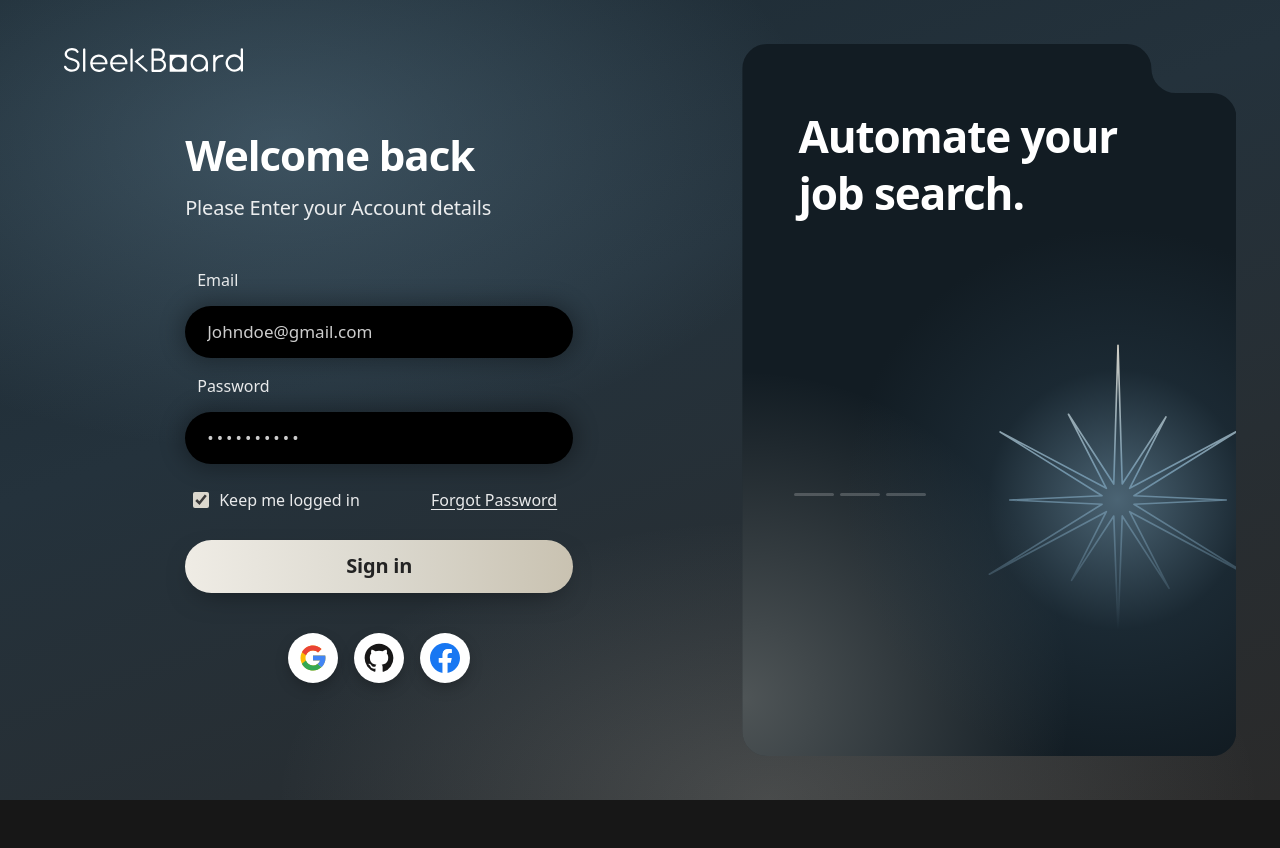
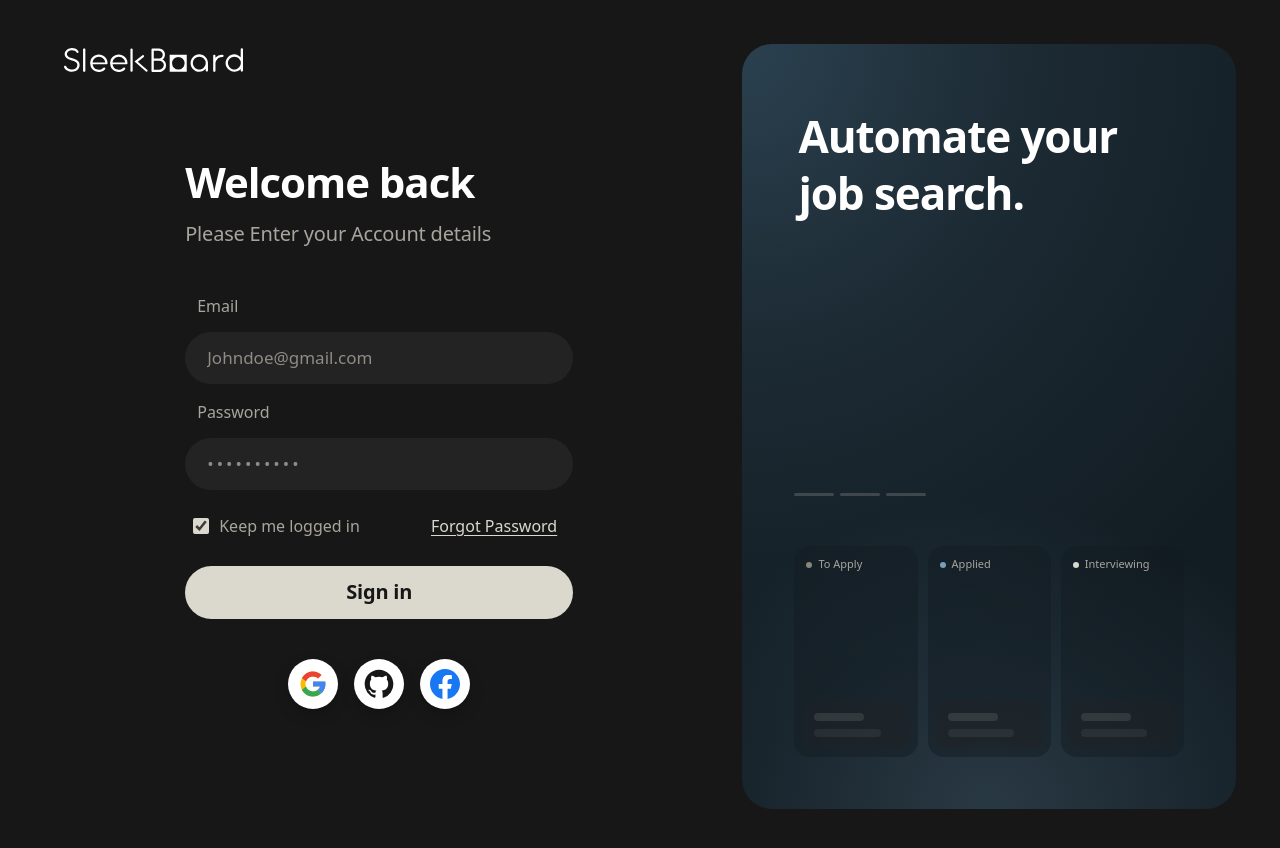
Before and after one commit to JoshuaKirabo/SleekBoard_Client, a React (Vite) app: page /login in a window 1280 px wide. Shown: the top 848 px of the page. Before the commit the page ends 800 px from the top, so only its background shows below. Built offline with nearby package versions, Linux system fonts and the light colour scheme; no server answers; a web font is replaced by a local one.

Commit message:
feat(ui): Recoloured the login screen to the app palette, squared off its feature panel and swapped the star for a live board preview.

```diff
--- /dev/null
+++ b/src/components/login/BoardPreview.jsx
@@ -0,0 +1,79 @@
+import { STATUSES } from "../jobs/statuses.js";
+import { MailIcon, PersonIcon } from "../icons.jsx";
+
+// The first three lanes of the real board, with their real names and colours.
+const LANES = STATUSES.slice(0, 3);
+
+// Which lane the card sits in for each feature: it's saved while Fill in and Contact finder run, and the Gmail
+// reply moves it to Interviewing.
+const LANE_FOR_STEP = [0, 0, 2];
+
+// Faint stand-in cards under the live one, so the strip reads as a board and not a single card.
+function GhostCard()
+  {
+    return (
+      <div className="rounded-xl bg-surface/35 p-3" aria-hidden="true">
+        <span className="block h-2 w-3/5 rounded-full bg-ink/10" />
+        <span className="mt-2 block h-2 w-4/5 rounded-full bg-ink/[0.06]" />
+      </div>
+    );
+  }
+
+// The one card that acts out the feature on screen. Its lines come up one after another when it's first filled in,
+// the contact fades in under the location, and a mail mark shows once the reply has moved it.
+function LiveCard({ step })
+  {
+    const found = step >= 1;
+    const replied = step >= 2;
+
+    return (
+      <div className="card-rise rounded-xl bg-surface p-3 shadow-[0_14px_30px_-14px_rgba(0,0,0,0.7)]">
+        <div className="rise flex items-center gap-2" style={{ "--i": 2 }}>
+          <span className="grid size-5 shrink-0 place-items-center rounded-md bg-cream text-[10px] font-bold text-canvas">N</span>
+          <span className="truncate text-[12px] font-semibold">Nimbus</span>
+          <MailIcon size={12} className={`ml-auto shrink-0 text-cream transition-opacity duration-300 ease-out-strong ${replied ? "opacity-100" : "opacity-0"}`} />
+        </div>
+        <p className="rise mt-2 text-[12px] leading-snug text-ink" style={{ "--i": 4 }}>Software Engineer</p>
+        <p className="rise mt-0.5 text-[11px] text-ink-3" style={{ "--i": 6 }}>Remote</p>
+        <p className={`mt-2 flex items-center gap-1.5 text-[11px] text-ink-2 transition-[opacity,translate] duration-300 ease-out-strong ${found ? "translate-y-0 opacity-100" : "translate-y-1 opacity-0"}`}>
+          <PersonIcon size={11} className="shrink-0 text-cream" />
+          <span className="truncate">Dana Reyes</span>
+        </p>
+      </div>
+    );
+  }
+
+// A small slice of the board under the feature text. The live card slides between lanes as the features turn over,
+// so you see what each one does to a real card. A new round starts a fresh card, keyed by round, which fills in again.
+export default function BoardPreview({ step, round })
+  {
+    const lane = LANE_FOR_STEP[step];
+
+    return (
+      <div className="relative" aria-hidden="true">
+        <div className="grid grid-cols-3 gap-2.5">
+          {LANES.map((status) => (
+            <div key={status.id} className="rounded-2xl bg-board-deep/45 p-2">
+              <p className="flex items-center gap-1.5 px-1 pt-0.5 pb-2 text-[11px] font-medium text-ink-2">
+                <span className={`h-1.5 w-1.5 rounded-full ${status.rail}`} />
+                {status.label}
+              </p>
+              <div className="h-[112px]" />
+              <div className="mt-2 space-y-2">
+                <GhostCard />
+              </div>
+            </div>
+          ))}
+        </div>
+
+        {/* Sits over the empty top slot of whichever lane it's in. Each lane is a third of the row less the gaps, and
+            the move is the lane's own width plus one gap per lane. */}
+        <div
+          className="absolute top-[34px] left-2 w-[calc((100%-20px)/3-16px)] transition-transform duration-[650ms] ease-in-out-strong"
+          style={{ transform: `translateX(calc(${lane} * (100% + 26px)))` }}
+        >
+          <LiveCard key={round} step={step} />
+        </div>
+      </div>
+    );
+  }
--- a/src/components/login/FeaturePanel.jsx
+++ b/src/components/login/FeaturePanel.jsx
@@ -1,6 +1,5 @@
 import { useState } from "react";
-import NotchedPanel from "./NotchedPanel.jsx";
-import Starburst from "./Starburst.jsx";
+import BoardPreview from "./BoardPreview.jsx";
 
 // What SleekBoard does for you, one at a time: what happens, then the feature's name and what it saves you.
 const FEATURES = [
@@ -21,44 +20,47 @@ const FEATURES = [
   },
 ];
 
-const PANEL_NOTCH = { notchWidth: 85, notchHeight: 49, radius: 30 };
-
 const barClass = "grid h-6 w-10 cursor-pointer place-items-center rounded-sm focus-visible:outline-2 focus-visible:outline-offset-2 focus-visible:outline-cream";
 
-// The dark right half of the login card: what SleekBoard does, cycling through on its own, with a line star
-// glowing behind it.
+// The dark right half of the login screen: what SleekBoard does, cycling through on its own, with a slice of the
+// board underneath acting each one out on a card.
 export default function FeaturePanel()
   {
-    const [index, setIndex] = useState(0);
-    const feature = FEATURES[index];
+    const [turn, setTurn] = useState({ index: 0, round: 0 });
+    const feature = FEATURES[turn.index];
+
+    // Coming back round to the first feature counts as a new round, so the board preview starts a fresh card.
+    const goTo = (at) => setTurn((now) => ({ index: at, round: at === 0 && now.index !== 0 ? now.round + 1 : now.round }));
 
     // The lit bar's fill runs the clock. When it's full, the next statement comes in, and after the last one it starts over.
-    const showNext = () => setIndex((now) => (now + 1) % FEATURES.length);
+    const showNext = () => goTo((turn.index + 1) % FEATURES.length);
 
     return (
-      <NotchedPanel notch={PANEL_NOTCH} className="login-feature-panel relative h-full overflow-hidden px-[52px] pt-[64px]">
-        <Starburst className="pointer-events-none absolute top-[64%] left-[76%] w-[330px] -translate-x-1/2 -translate-y-1/2" />
-
+      <div className="login-feature-panel relative flex h-full flex-col overflow-hidden rounded-[30px] px-[52px] pt-[64px] pb-[52px]">
         <h2 className="relative pl-1 text-[44px] font-semibold leading-[1.3] tracking-[-0.025em]">
           Automate your<br />job search.
         </h2>
 
-        <div key={index} className="login-feature relative mt-10 min-h-[204px]">
-          <p className="max-w-[400px] text-[17px] leading-[30px] text-white/95">{feature.text}</p>
+        <div key={turn.index} className="login-feature relative mt-10 min-h-[204px]">
+          <p className="max-w-[400px] text-[17px] leading-[30px] text-ink">{feature.text}</p>
           <p className="mt-9 text-[19px] font-semibold tracking-[-0.01em]">{feature.name}</p>
-          <p className="mt-2 text-[17px] text-white/85">{feature.line}</p>
+          <p className="mt-2 text-[17px] text-cream/70">{feature.line}</p>
         </div>
 
         <div className="relative mt-4 flex gap-1.5">
           {FEATURES.map((item, at) => (
-            <button key={item.name} type="button" aria-label={`Show ${item.name}`} aria-current={at === index} onClick={() => setIndex(at)} className={barClass}>
-              <span className="relative h-[3px] w-full overflow-hidden rounded-full bg-white/20">
-                {at < index && <span className="absolute inset-0 rounded-full bg-cream" />}
-                {at === index && <span key={index} className="login-progress-fill" onAnimationEnd={showNext} />}
+            <button key={item.name} type="button" aria-label={`Show ${item.name}`} aria-current={at === turn.index} onClick={() => goTo(at)} className={barClass}>
+              <span className="relative h-[3px] w-full overflow-hidden rounded-full bg-cream/20">
+                {at < turn.index && <span className="absolute inset-0 rounded-full bg-cream" />}
+                {at === turn.index && <span key={turn.index} className="login-progress-fill" onAnimationEnd={showNext} />}
               </span>
             </button>
           ))}
         </div>
-      </NotchedPanel>
+
+        <div className="mt-auto pt-10 [@media(max-height:760px)]:hidden">
+          <BoardPreview step={turn.index} round={turn.round} />
+        </div>
+      </div>
     );
   }
--- a/src/components/login/LoginForm.jsx
+++ b/src/components/login/LoginForm.jsx
@@ -2,12 +2,12 @@ import { useState } from "react";
 import SocialSignIn from "./SocialSignIn.jsx";
 import useScreenSwap from "../useScreenSwap.js";
 
-const labelClass = "block pl-3 text-base text-white/90";
+const labelClass = "block pl-3 text-base text-ink-2";
 
-// Black pills with a soft dark halo instead of an outline. The halo and the focus ring live in index.css.
-const fieldClass = "login-field mt-3.5 h-[52px] w-full rounded-full px-[22px] text-[17px] text-white placeholder:text-white/80";
+// Filled pills in the app's well colours. The fill, hover and focus ring live in index.css.
+const fieldClass = "login-field mt-3.5 h-[52px] w-full rounded-full px-[22px] text-[17px] text-ink placeholder:text-ink-3";
 
-const linkClass = "rounded-sm text-base text-white/90 underline underline-offset-[3px] transition-colors duration-150 hover:text-white active:opacity-70 focus-visible:outline-2 focus-visible:outline-offset-2 focus-visible:outline-cream";
+const linkClass = "rounded-sm text-base text-cream underline underline-offset-[3px] transition-colors duration-150 hover:text-ink active:opacity-70 focus-visible:outline-2 focus-visible:outline-offset-2 focus-visible:outline-cream";
 
 // The left half of the login card: the greeting, email and password, and the ways in.
 export default function LoginForm()
@@ -28,7 +28,7 @@ export default function LoginForm()
     return (
       <form onSubmit={handleSubmit} className="w-full max-w-[388px]" noValidate>
         <h1 className="text-[42px] font-semibold leading-[1.05] tracking-[-0.025em]">Welcome back</h1>
-        <p className="mt-4 text-xl tracking-[-0.01em] text-white/90">Please Enter your Account details</p>
+        <p className="mt-4 text-xl tracking-[-0.01em] text-ink-2">Please Enter your Account details</p>
 
         <label htmlFor="login-email" className={`${labelClass} mt-[46px]`}>Email</label>
         <input
@@ -53,7 +53,7 @@ export default function LoginForm()
         />
 
         <div className="mt-6 flex items-center justify-between pr-4 pl-2">
-          <label className="flex cursor-pointer items-center gap-2.5 text-base text-white/90">
+          <label className="flex cursor-pointer items-center gap-2.5 text-base text-ink-2">
             <input
               type="checkbox"
               checked={keepLoggedIn}
--- a/src/components/login/NotchedPanel.jsx
+++ /dev/null
@@ -1,40 +0,0 @@
-import { useElementSize } from "./useElementSize.js";
-
-// The outline of a panel with its top right corner stepped down, like a tab cut out of it. Every corner, the two
-// inside the step included, gets the same rounding. The radius shrinks if the step is too small to fit it.
-export function notchedPath(width, height, { notchWidth, notchHeight, radius })
-  {
-    const r = Math.min(radius, notchWidth / 2, notchHeight / 2);
-    const stepX = width - notchWidth;
-
-    return [
-      `M ${r} 0`,
-      `H ${stepX - r}`,
-      `A ${r} ${r} 0 0 1 ${stepX} ${r}`,
-      `V ${notchHeight - r}`,
-      `A ${r} ${r} 0 0 0 ${stepX + r} ${notchHeight}`,
-      `H ${width - r}`,
-      `A ${r} ${r} 0 0 1 ${width} ${notchHeight + r}`,
-      `V ${height - r}`,
-      `A ${r} ${r} 0 0 1 ${width - r} ${height}`,
-      `H ${r}`,
-      `A ${r} ${r} 0 0 1 0 ${height - r}`,
-      `V ${r}`,
-      `A ${r} ${r} 0 0 1 ${r} 0`,
-      "Z",
-    ].join(" ");
-  }
-
-// A box clipped to that stepped outline. The path is redrawn from the box's real size, so the curves stay round
-// at any width instead of stretching like a scaled SVG would.
-export default function NotchedPanel({ notch, className = "", style, children })
-  {
-    const [ref, size] = useElementSize();
-    const clipPath = size ? `path("${notchedPath(size.width, size.height, notch)}")` : undefined;
-
-    return (
-      <div ref={ref} className={className} style={{ ...style, clipPath }}>
-        {children}
-      </div>
-    );
-  }
--- a/src/components/login/Starburst.jsx
+++ /dev/null
@@ -1,41 +0,0 @@
-// How far each spike reaches, as a share of the full radius, going round clockwise from the top. Uneven on purpose
-// so the star reads as drawn and not stamped.
-const SPIKES = [1, 0.62, 0.9, 0.7, 1, 0.66, 0.84, 0.6, 0.96, 0.7, 0.88, 0.64];
-const RADIUS = 150;
-const WAIST = 16;
-
-// The corners of the star outline: a spike tip, then a point on the small waist halfway to the next tip.
-function starPoints()
-  {
-    const step = (Math.PI * 2) / SPIKES.length;
-
-    return SPIKES.flatMap((reach, index) =>
-      {
-        const tip = index * step - Math.PI / 2;
-        const waist = tip + step / 2;
-        return [
-          `${(Math.cos(tip) * RADIUS * reach).toFixed(1)},${(Math.sin(tip) * RADIUS * reach).toFixed(1)}`,
-          `${(Math.cos(waist) * WAIST).toFixed(1)},${(Math.sin(waist) * WAIST).toFixed(1)}`,
-        ];
-      }).join(" ");
-  }
-
-const POINTS = starPoints();
-
-// The line star behind the quote. Cream at the top cooling to Board Blue, and gone by the bottom so the card
-// that sits over it doesn't cut through bright lines.
-export default function Starburst({ className = "" })
-  {
-    return (
-      <svg viewBox="-160 -160 320 320" aria-hidden="true" className={className}>
-        <defs>
-          <linearGradient id="starburst-stroke" x1="0" y1="0" x2="0" y2="1">
-            <stop offset="0%" stopColor="#dbd8ce" stopOpacity="0.95" />
-            <stop offset="45%" stopColor="#7a9fb6" stopOpacity="0.85" />
-            <stop offset="100%" stopColor="#7a9fb6" stopOpacity="0" />
-          </linearGradient>
-        </defs>
-        <polygon points={POINTS} fill="none" stroke="url(#starburst-stroke)" strokeWidth="1.6" strokeLinejoin="round" />
-      </svg>
-    );
-  }
--- a/src/components/login/useElementSize.js
+++ /dev/null
@@ -1,24 +0,0 @@
-import { useLayoutEffect, useState } from "react";
-
-// Hands back a ref to put on an element and that element's outer size, kept up to date as it resizes.
-// The size is null until the first measure lands.
-export function useElementSize()
-  {
-    const [node, setNode] = useState(null);
-    const [size, setSize] = useState(null);
-
-    useLayoutEffect(() =>
-      {
-        if(!node) return;
-
-        const observer = new ResizeObserver(([entry]) =>
-          {
-            const box = entry.borderBoxSize[0];
-            setSize({ width: box.inlineSize, height: box.blockSize });
-          });
-        observer.observe(node);
-        return () => observer.disconnect();
-      }, [node]);
-
-    return [setNode, size];
-  }
--- a/src/index.css
+++ b/src/index.css
@@ -30,6 +30,8 @@
 
       /* A stronger ease-out than the browser's. Arrives fast, lands soft. */
       --ease-out-strong: cubic-bezier(0.23, 1, 0.32, 1);
+      /* Its partner for things that travel across the screen: leaves gently, moves with purpose, lands soft. */
+      --ease-in-out-strong: cubic-bezier(0.77, 0, 0.175, 1);
       /* Fast start, long settle. The card hug runs on this. */
       --ease-premium: cubic-bezier(0.16, 1, 0.3, 1);
       /* Gentle both ways, for the lift. */
@@ -563,36 +565,39 @@ body
 
 /* ---------- Login ---------- */
 
-/* The login screen fills the window. Board Blue at the top left fading to Sleek Gray, with soft blue light high
-   up and a cream glow low on the right, so it keeps the colour of the reference shot without a wash behind it. */
+/* The login screen fills the window on the same flat canvas as the rest of the app. The Board Blue lives in the
+   feature panel on the right, the way the Insight card carries it on the dashboard. */
 .login-frame
    {
-      background:
-         radial-gradient(60% 55% at 22% 18%, rgb(122 159 182 / 0.32) 0%, transparent 70%),
-         radial-gradient(55% 50% at 60% 100%, rgb(219 216 206 / 0.18) 0%, transparent 70%),
-         linear-gradient(160deg, #1c2a33 0%, #24323c 40%, #2a2a2a 100%);
+      background: var(--color-canvas);
    }
 
-/* Black pills with a soft dark halo instead of an edge, like the shot. Focus adds a cream ring on top of the halo. */
+/* Filled wells like Add Job's, a step up from the canvas so they read as a place to type without an edge. Focus
+   sinks the well into Board Blue and draws the app's cream focus ring. */
 .login-field
    {
-      background: #000;
-      box-shadow: 0 0 22px 4px rgb(0 0 0 / 0.32);
+      background: var(--color-surface);
       caret-color: var(--color-cream);
-      transition: box-shadow 150ms var(--ease-out-strong);
+      transition: background-color 150ms var(--ease-out-strong);
    }
 
-.login-field:focus-visible
+.login-field:hover
    {
-      outline: none;
-      box-shadow: 0 0 22px 4px rgb(0 0 0 / 0.32), 0 0 0 3px rgb(219 216 206 / 0.45);
+      background: var(--color-raised);
    }
 
-/* Chrome paints saved logins pale blue. Painting the black back in from the inside keeps the pill whole. */
+.login-field:focus
+   {
+      background: var(--color-board-deep);
+      outline: 2px solid var(--color-cream);
+      outline-offset: 2px;
+   }
+
+/* Chrome paints saved logins pale blue. Painting the well colour back in from the inside keeps the pill whole. */
 .login-field:-webkit-autofill
    {
-      -webkit-text-fill-color: #fff;
-      box-shadow: inset 0 0 0 60px #000, 0 0 22px 4px rgb(0 0 0 / 0.32);
+      -webkit-text-fill-color: var(--color-ink);
+      box-shadow: inset 0 0 0 60px var(--color-surface);
    }
 
 .login-check
@@ -603,18 +608,17 @@ body
       cursor: pointer;
    }
 
-/* Cream, a touch brighter on the left, so the button reads as lit from the same side as the screen. */
+/* Flat Cream Team with canvas text, the same as every main button in the app. */
 .login-submit
    {
-      background: linear-gradient(90deg, #efece5 0%, #dbd8ce 52%, #c9c2b1 100%);
-      color: #232323;
-      box-shadow: 0 10px 28px -12px rgb(0 0 0 / 0.5);
-      transition: scale 100ms ease-out, filter 150ms ease-out;
+      background: var(--color-cream);
+      color: var(--color-canvas);
+      transition: scale 100ms var(--ease-out-strong), opacity 150ms var(--ease-out-strong);
    }
 
 .login-submit:hover
    {
-      filter: brightness(1.04);
+      opacity: 0.9;
    }
 
 .login-submit:active
@@ -628,13 +632,13 @@ body
       outline-offset: 3px;
    }
 
-/* The feature panel. Board Blue deep, with blue light pooling behind the star and a warm cream glow low on the left. */
+/* The feature panel wears the dashboard Insight card's Board Blue, lit from the top left, with a little blue
+   light pooled under the board preview at the bottom. */
 .login-feature-panel
    {
       background:
-         radial-gradient(circle at 76% 64%, rgb(122 159 182 / 0.55) 0%, rgb(43 65 80 / 0.35) 22%, transparent 46%),
-         radial-gradient(circle at 0% 92%, rgb(219 216 206 / 0.3) 0%, transparent 40%),
-         #121c23;
+         radial-gradient(70% 40% at 50% 100%, color-mix(in srgb, var(--color-board-bright) 22%, transparent) 0%, transparent 100%),
+         radial-gradient(130% 90% at 0% 0%, var(--color-board-light) 0%, var(--color-board) 45%, var(--color-board-deep) 100%);
    }
 
 /* Each new statement comes in from the right, the way the bars below it fill. */
```
